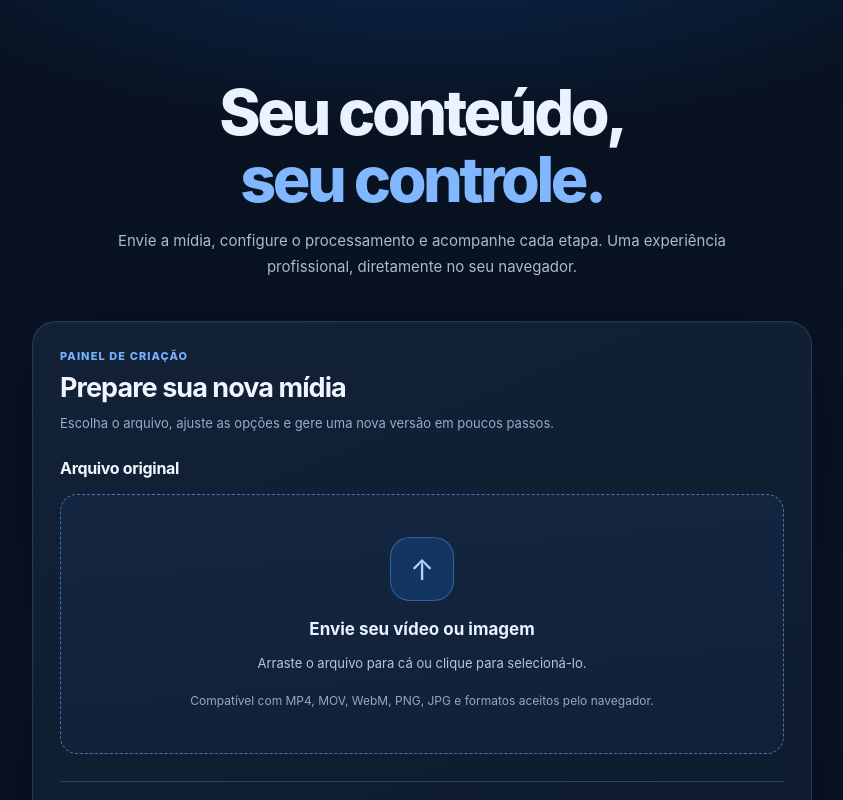
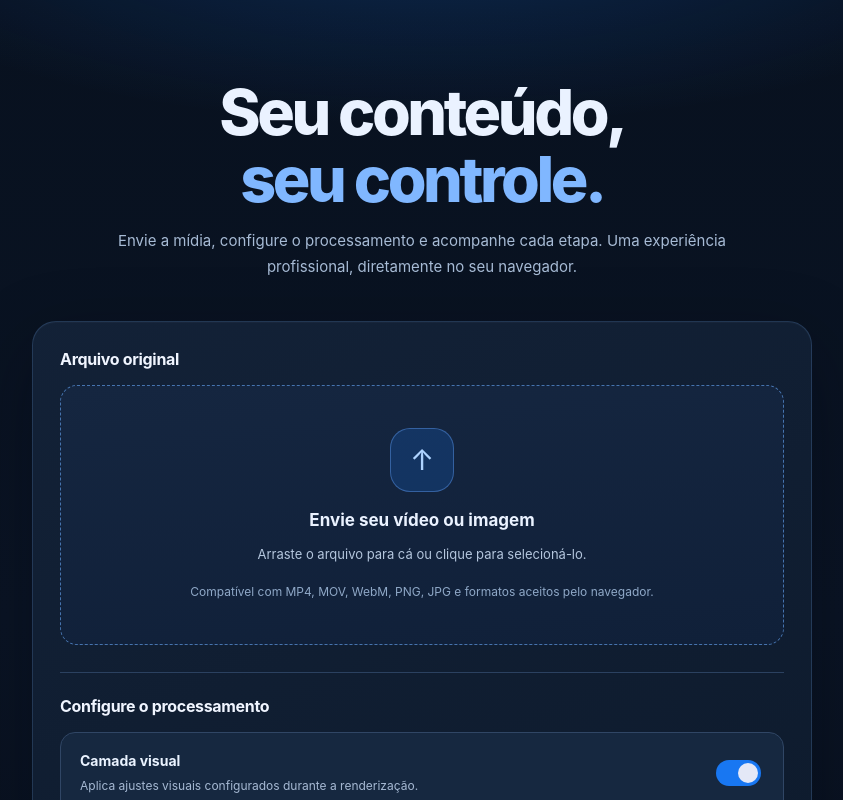
Before and after one commit to brayanken2025/media-uniquifier-v2, a React (Vite) app: page / in a window 1280 px wide. Shown: the top 800 px of the page, without its empty margins (218-1061 px from the left). Built offline with nearby package versions, Linux system fonts and the light colour scheme.

Commit message:
style: remove redundant introductory copy from media upload card

```diff
--- a/src/App.tsx
+++ b/src/App.tsx
@@ -159,11 +159,6 @@ export default function App() {
         </div>}
         <div className={`workspace ${showSetup ? (showProgressPanel ? "workspace-active" : "workspace-initial") : "workspace-focused"}`}>
           {showSetup && <section className="card left" aria-label="Configuração do processamento">
-            <div className="setup-header">
-              <span className="setup-eyebrow">PAINEL DE CRIAÇÃO</span>
-              <h2>Prepare sua nova mídia</h2>
-              <p>Escolha o arquivo, ajuste as opções e gere uma nova versão em poucos passos.</p>
-            </div>
             <div className="section-head"><div><h2>Arquivo original</h2></div>{media && !working && <button className="text-button" onClick={reset}>Trocar arquivo</button>}</div>
             {!media ? (
               <label className={`drop ${dragging ? "dragging" : ""}`}
```
